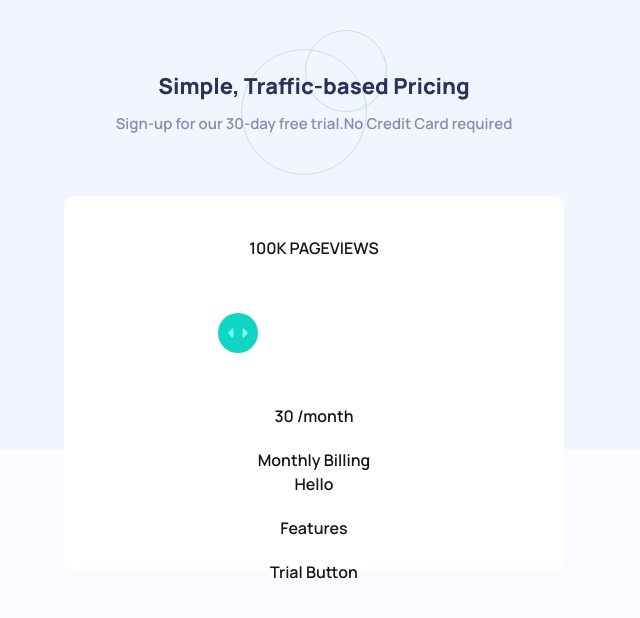
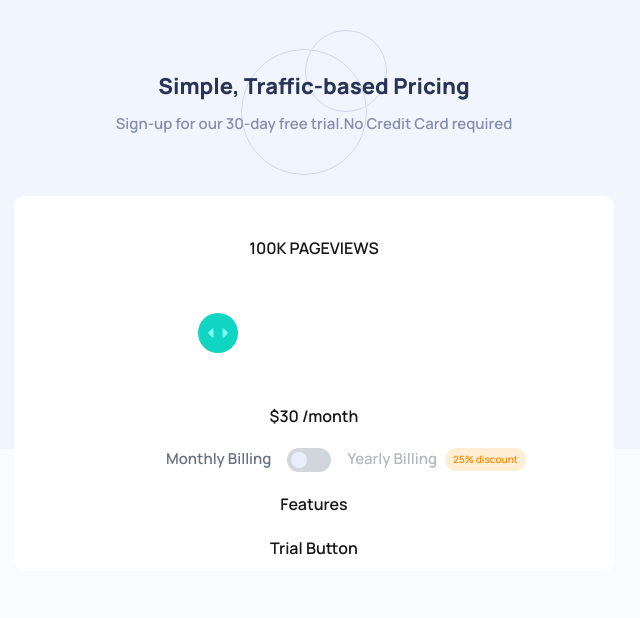
Before and after one commit to mammumammi/InvstoTask, a Next.js app: page / in a window 1280 px wide. Shown: the top 618 px of the page, without its empty margins (326-966 px from the left). Built offline with nearby package versions, Linux system fonts and the light colour scheme.

Commit message:
added and completed the toggle component

```diff
--- a/src/app/components/PriceBox.tsx
+++ b/src/app/components/PriceBox.tsx
@@ -11,7 +11,7 @@ type SliderProps = {
 const Slider = ({value,displayValue, onChange}: SliderProps) => {
 
     return(
-        <div className="py-10 ">
+        <div className="py-10 w-full">
 
 
             <input type="range"
@@ -33,6 +33,8 @@ const Slider = ({value,displayValue, onChange}: SliderProps) => {
 
 const PriceBox = () => {
 
+    const [width,setWidth] = useState(innerWidth);
+
     const [value,setValue] = useState<number>(0);
 
     const [targetValue,setTargetValue] = useState<number>(30);
@@ -40,13 +42,13 @@ const PriceBox = () => {
     const [displayValue,setDisplayValue] = useState<number>(0);
     const hasInteracted = useRef(false);
 
-
+    const [isYearly,setIsYearly] = useState<boolean>(false);
 
     const handleSliderChange = (e : React.ChangeEvent<HTMLInputElement>) =>{
         if (!hasInteracted.current){
             hasInteracted.current = true;
         }
-        setTargetValue(Number(e.target.value));
+        setValue(Number(e.target.value));
     }
 
     useEffect(()=> {
@@ -98,22 +100,25 @@ const PriceBox = () => {
     },[]);
 
     return(
-        <div className="m-auto mt-[30px] text-center bg-componentBg w-[90vw] md:w-[500px] h-[500px] md:h-[375px] rounded-[10px]  p-[20px] md:p-[40px] space-y-[20px]">
+        <div className="m-auto mt-[30px] text-center bg-componentBg w-[90vw] md:w-[600px] h-[500px] md:h-[375px] rounded-[10px]  p-[20px] md:p-[40px] space-y-[20px] flex items-center flex-col ">
 
         <p>100K PAGEVIEWS</p>
 
-        <Slider value={displayValue} onChange={handleSliderChange} displayValue={displayValue}/>
+        <Slider value={displayValue} onChange={handleSliderChange} displayValue={displayValue} />
 
-        <div>{value} /month</div>
+        {isYearly ? `$${(value * 12 * 0.75).toFixed(0)} /year` : `$${value} /month`}
 
-        <div>
-            <p>Monthly Billing</p>
-            <Toggle/>
-            <div>
+        <div className="flex items-center justify-center gap-0 w-full ml-4 md:ml-16 mt-5">
+        <Toggle
+        checked={isYearly}
+        offLabel="Monthly Billing" onLabel="Yearly Billing"
+        onChange={ ()=> setIsYearly(!isYearly)}
+        />
 
-            </div>
+
+            <span className='text-[10px] bg-orange-100 text-orange-400 rounded-full px-2 py-1 ml-1 md:ml-2 text-center'>{width > 768 ? "25% discount" : "-25%"}</span>
+
         </div>
-
         <div>Features</div>
 
         <div>Trial Button</div>
--- a/src/app/components/Toggle.tsx
+++ b/src/app/components/Toggle.tsx
@@ -10,10 +10,28 @@ interface ToggleProps {
     activeColor?: string;
 }
 
-const Toggle: React.FC<ToggleProps> =({checked,onChange,onLabel,offLabel,activeColor = "bg-grey-200"}) => {
+const Toggle: React.FC<ToggleProps> =({checked,onChange,onLabel,offLabel,activeColor = "bg-gray-500"}) => {
     return (
-        <div>
-            Hello
+        <div className="flex items-center gap-4">
+
+        {offLabel &&  (
+            <span className={`text-[15px] font-semibold text-gray-500
+                ${!checked ? "opacity-100" : "opacity-50"}
+                `}>{offLabel}</span>
+        )}
+        <button onClick={onChange}
+        className={` relative inline-flex h-6 w-11 items-center rounded-full transition-colors duration-300 ${checked ? activeColor : "bg-gray-300"}`}
+        >
+            <span
+            className={`inline-block h-4 w-4 transform rounded-full bg-lightGray transition-transform duration-300 ${checked ?"translate-x-6" : "translate-x-1" }`}
+
+            />
+        </button>
+        {onLabel && (
+            <span className={`text-[15px] font-semibold text-gray-500
+                ${checked ? "opacity-100" : "opacity-50"}
+                `}>{onLabel}</span>
+        )}
         </div>
     )
 }
```
